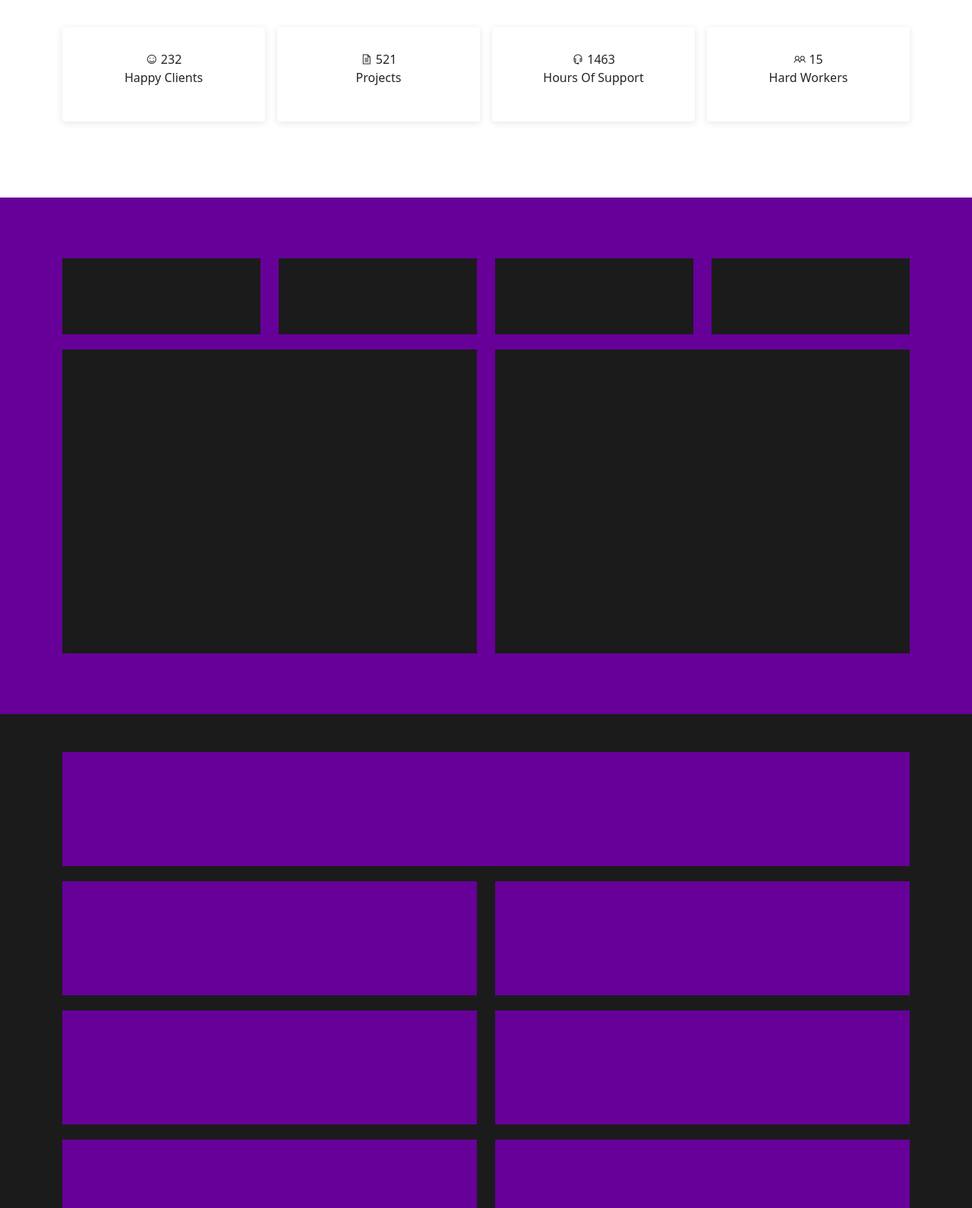
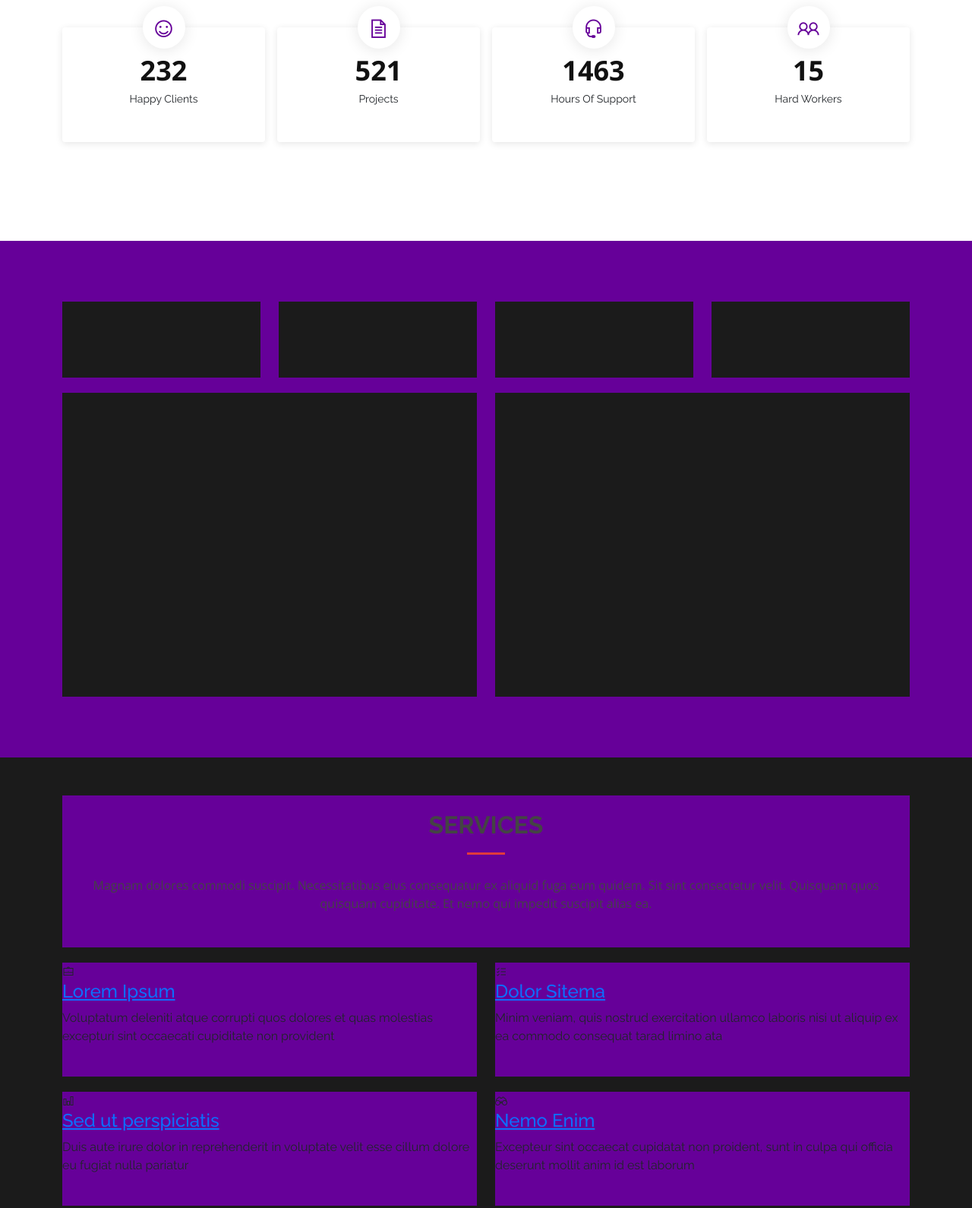
Before and after one commit to aryakarthi/presento, a plain HTML site: page index.html in a window 1280 px wide. Shown: the part 1680-3270 px from the top of the page at 76% size. Drawn offline with nearby package versions, Linux system fonts and the light colour scheme.

Commit message:
Updated services

```diff
--- a/css/style.css
+++ b/css/style.css
@@ -230,19 +230,36 @@ header{
   text-align: center;
   box-shadow: 0px 2px 10px rgba(0, 0, 0, 0.1);
   border-radius: 4px;
-}
-
-/* .dash-box i{
-
+  margin-bottom: 30px;
 }
 
 .dash-box i{
-
+  position: absolute;
+  display: inline-block;
+  width: 56px;
+  height: 56px;
+  line-height: 56px;
+  top: -28px;
+  left: 50%;
+  transform: translateX(-50%);
+  font-size: 30px;
+  background-color: #fff;
+  color: var(--primary-color);
+  border-radius: 50%;
+  border: 2px solid #fff;
+  box-shadow: 0px 2px 20px rgba(0, 0, 0, 0.1);
 }
 
-.dash-box i{
+.dash-box span{
+  display: inline-block;
+  font-size: 36px;
+  font-weight: 700;
+  color: #111111;
+}
 
-} */
+.dash-box p{
+  font-size: 14px;
+}
 
 .why-us-section{
   background-color: var(--primary-color);
@@ -274,6 +291,39 @@ header{
   background-color: var(--primary-color);
   height: 150px;
   margin-top: 20px;
+}
+
+.services-title{
+  min-height: 200px;
+  padding: 20px;
+}
+
+.services-title i{
+  float: left;
+}
+
+.services-title h2{
+  font-size: 32px;
+  font-weight: 700;
+  color: var(--font-color-444);
+  position: relative;
+}
+
+.services-title h2::after{
+    content: "";
+    position: absolute;
+    display: block;
+    width: 50px;
+    height: 3px;
+    background: #e03a3c;
+    bottom: -20px;
+    left: calc(50% - 25px);
+}
+
+.services-title p{
+  font-size: 16px;
+  font-weight: 400;
+  color: var(--font-color-444);
 }
 
 
--- a/index.html
+++ b/index.html
@@ -268,29 +268,29 @@
           <div class="col-lg-3 col-md-6 col-sm-12 col-12">
               <div class="dash-box">
                 <i class="las la-smile"></i>
-                <span>232</span>
-                <p>Happy Clients</p>
+                <span class="open-sans">232</span>
+                <p class="raleway">Happy Clients</p>
               </div>
           </div>
           <div class="col-lg-3 col-md-6 col-sm-12 col-12">
               <div class="dash-box">
                 <i class="las la-file-alt"></i>
-                <span>521</span>
-                <p>Projects</p>
+                <span class="open-sans">521</span>
+                <p class="raleway">Projects</p>
               </div>
           </div>
           <div class="col-lg-3 col-md-6 col-sm-12 col-12">
               <div class="dash-box">
                 <i class="las la-headset"></i>
-                <span>1463</span>
-                <p>Hours Of Support</p>
+                <span class="open-sans">1463</span>
+                <p class="raleway">Hours Of Support</p>
               </div>
           </div>
           <div class="col-lg-3 col-md-6 col-sm-12 col-12">
               <div class="dash-box">
                 <i class="las la-user-friends"></i>
-                <span>15</span>
-                <p>Hard Workers</p>
+                <span class="open-sans">15</span>
+                <p class="raleway">Hard Workers</p>
               </div>
           </div>
       </div>
@@ -341,38 +341,51 @@
   <div class="container">
       <div class="row">
           <div class="col-lg-12 col-md-12 col-sm-12 col-12">
-              <div class="services-title">
-
+              <div class="services-title text-center">
+                <h2 class="raleway mb-5">SERVICES</h2>
+                <p class="open-sans">Magnam dolores commodi suscipit. Necessitatibus eius consequatur ex aliquid fuga eum quidem. Sit sint consectetur velit. Quisquam quos quisquam cupiditate. Et nemo qui impedit suscipit alias ea.</p>
               </div>
           </div>
           <div class="col-lg-6 col-md-6 col-sm-12 col-12">
               <div class="services-box">
-
+                <i class="las la-briefcase"></i>
+                <h4 class="raleway"><a href="#">Lorem Ipsum</a></h4>
+                <p class="raleway">Voluptatum deleniti atque corrupti quos dolores et quas molestias excepturi sint occaecati cupiditate non provident</p>
               </div>
           </div>
           <div class="col-lg-6 col-md-6 col-sm-12 col-12">
               <div class="services-box">
-
+                <i class="las la-list-alt"></i>
+                <h4 class="raleway"><a href="#">Dolor Sitema</a></h4>
+                <p class="raleway">Minim veniam, quis nostrud exercitation ullamco laboris nisi ut aliquip ex ea commodo consequat tarad limino ata</p>
               </div>
           </div>
           <div class="col-lg-6 col-md-6 col-sm-12 col-12">
               <div class="services-box">
-
+                <i class="las la-chart-bar"></i>
+                <h4 class="raleway"><a href="#">Sed ut perspiciatis</a></h4>
+                <p class="raleway">Duis aute irure dolor in reprehenderit in voluptate velit esse cillum dolore eu fugiat nulla pariatur</p>
               </div>
           </div>
           <div class="col-lg-6 col-md-6 col-sm-12 col-12">
               <div class="services-box">
-
+                <i class="las la-binoculars"></i>
+                <h4 class="raleway"><a href="#">Nemo Enim</a></h4>
+                <p class="raleway">Excepteur sint occaecat cupidatat non proident, sunt in culpa qui officia deserunt mollit anim id est laborum</p>
               </div>
           </div>
           <div class="col-lg-6 col-md-6 col-sm-12 col-12">
               <div class="services-box">
-
+                <i class="las la-sun"></i>
+                <h4 class="raleway"><a href="#">Magni Dolore</a></h4>
+                <p class="raleway">At vero eos et accusamus et iusto odio dignissimos ducimus qui blanditiis praesentium voluptatum deleniti atque</p>
               </div>
           </div>
           <div class="col-lg-6 col-md-6 col-sm-12 col-12">
               <div class="services-box">
-
+                <i class="las la-calendar-week"></i>
+                <h4 class="raleway"><a href="#">Eiusmod Tempor</a></h4>
+                <p class="raleway">Et harum quidem rerum facilis est et expedita distinctio. Nam libero tempore, cum soluta nobis est eligendi</p>
               </div>
           </div>
       </div>
```
